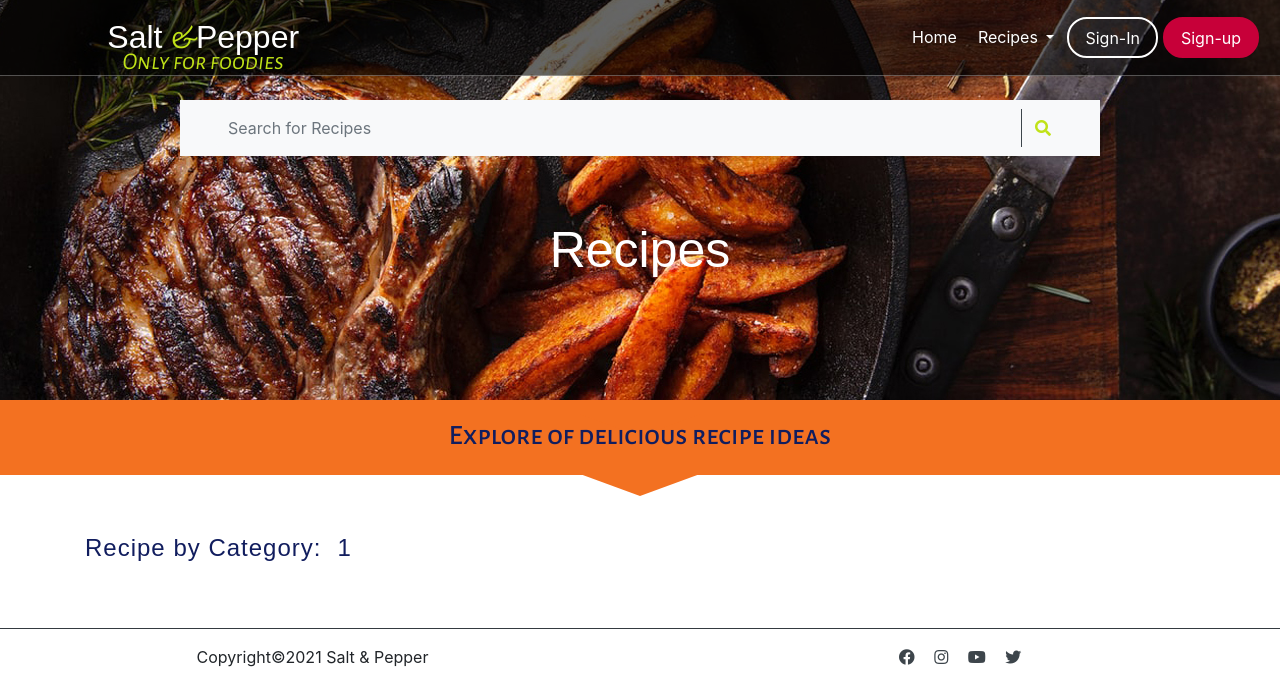
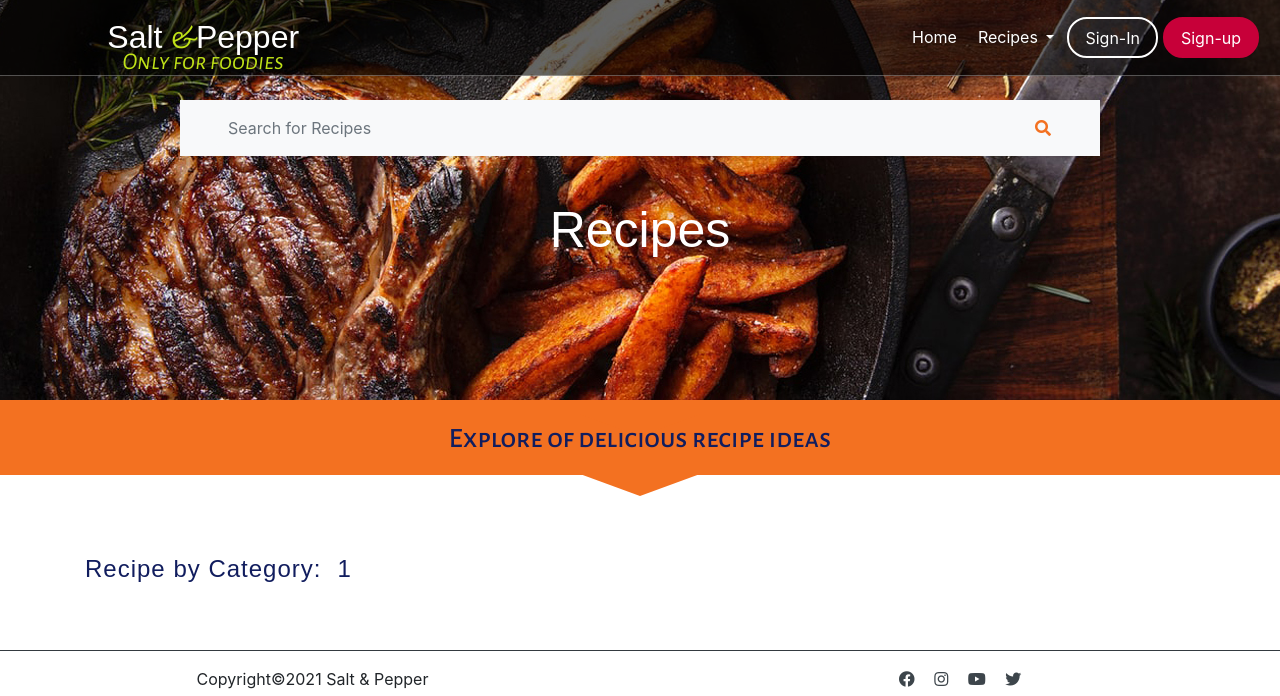
Before and after one commit to szilG/Salt-Papper, a Flask app: page /recipes/1 in a window 1280 px wide; the page is wider, and only the part inside the window is pictured. Shown: the top 696 px of that part. Run offline with Flask 2, Linux system fonts and the light colour scheme; data that the repository does not hold is empty; some libraries are stand-ins or nearby versions; some web fonts are replaced.

Commit message:
fix sctolling issue in Y axis

```diff
--- a/static/css/style.css
+++ b/static/css/style.css
@@ -81,19 +81,15 @@ body {
     box-shadow: none;
 }
 
-.input-group>.form-control {
-    margin-right: 5px;
-}
-
 .input-group-append {
     border-left: 1px solid var(--main-text-color);
     border-right: 0;
-    border-top: 0;
+    border-bottom: 0;
     border-top: 0;
 }
 
 .input-group-append i {
-    color: var(--slogen-color);
+    color: var(--orange-color);
 }
 
 .navbar .navbar-brand {
@@ -179,10 +175,13 @@ body {
     transform: skew(0, -20deg);
 }
 
+.text {
+    top: 30%;
+    z-index: 100;
+}
 .text h3 {
     font-family: var(--secondary-font);
     color: var(--purple-text-color);
-    margin-top: -55px;
 }
 
 .text span {
@@ -691,17 +696,17 @@ legend {
     height: 400px;
     background-position: center;
     object-fit: cover;
-    justify-content: center;
-    display: flex;
-
+    position: relative;
 }
 
+.header-text {
+    position: absolute;
+    top: 50%;
+}
 .header-text h2 {
     font-family: var(--logo-font);
-    margin: -150px;
     color: #fff;
     font-size: 50px;
-    line-height: 1px;
 }
 
 .recipe-categories {
--- a/templates/recipes.html
+++ b/templates/recipes.html
@@ -24,17 +24,21 @@
 </section>
 <!-- End Searchbar -->
 
-<div class="container-fluid header-img"></div>
-<div class="row header-text">
-  <div class="col-md-12 text-center">
-      <h2>Recipes</h2>
+<div class="container-fluid header-img">
+  <div class="row ">
+    <div class="col-md-12 header-text text-center">
+        <h2>Recipes</h2>
+    </div>
   </div>
 </div>
 
-<div class="container-fluid orange-container"></div>
-<div class="col-12 text-center text">
+
+<div class="container-fluid orange-container">
+  <div class="col-12 text-center text">
     <h3>Explore of delicious recipe ideas</h3>
 </div>
+</div>
+
 <section class="container-fluid recipe-categories">
 
   <div class="container">
```
Also changed, not shown: other parts of static/css/style.css (+32 -6 lines), templates/home.html (+17 -23 lines), templates/profile.html (+17 -9 lines), templates/search.html (+6 -4 lines).
